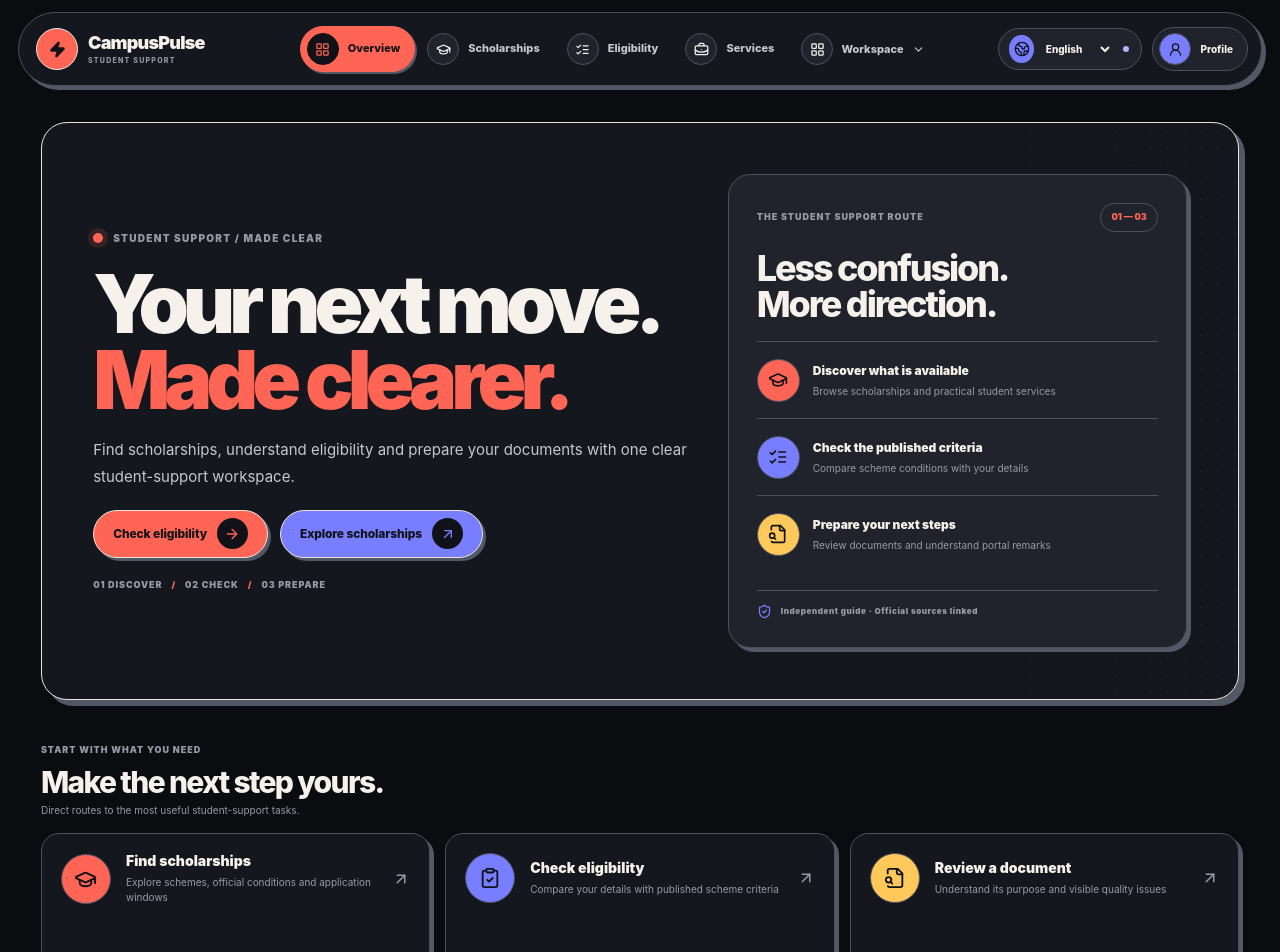
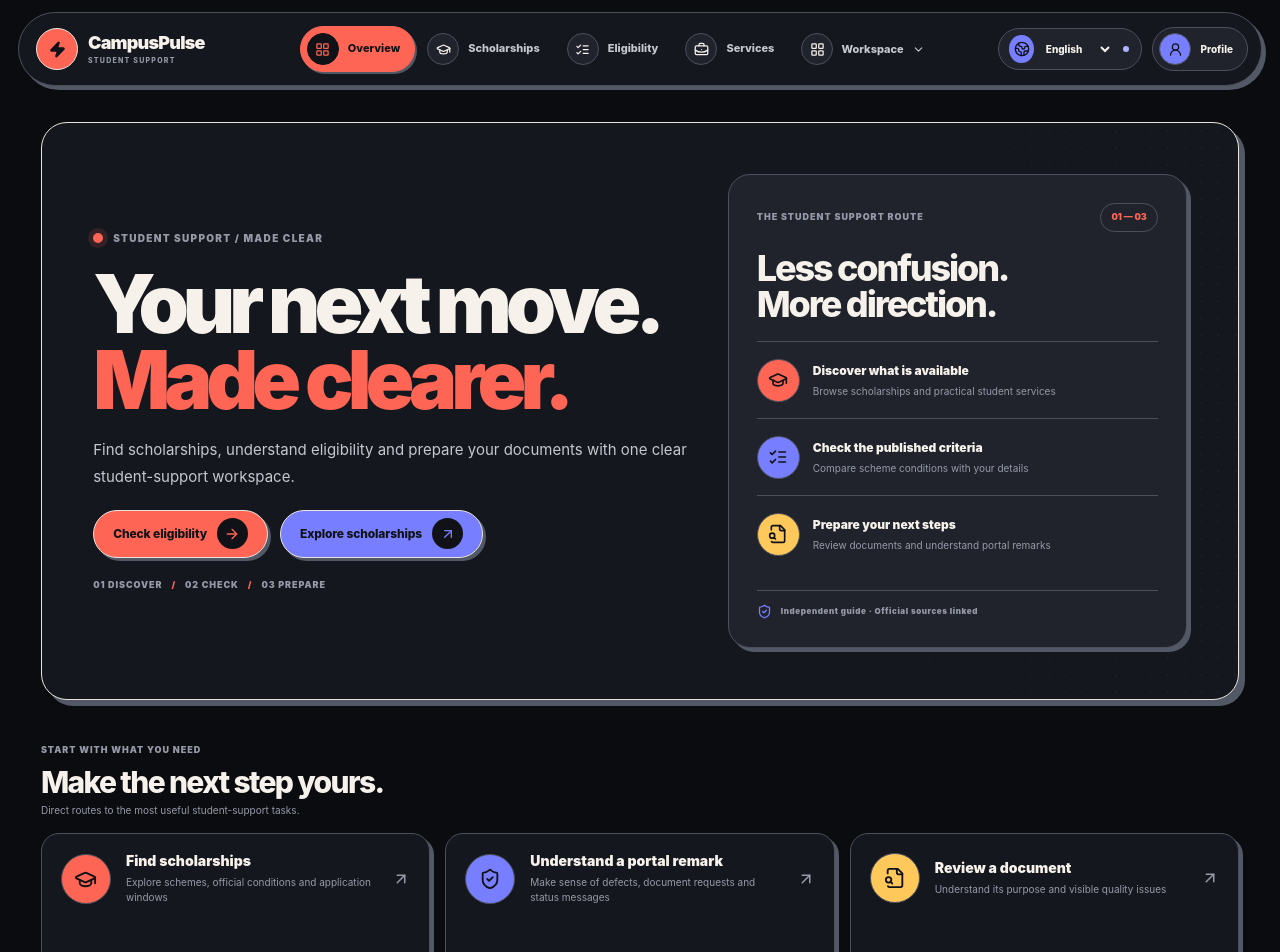
Before and after one commit to mdibrahim-ux/CampusPulse, a Next.js app: page /dashboard in a window 1280 px wide. Shown: the top 952 px of the page. Built offline with nearby package versions, Linux system fonts and the light colour scheme.

Commit message:
Preserve the portal-remark shortcut in overview tasks

```diff
--- a/app/dashboard/page.tsx
+++ b/app/dashboard/page.tsx
@@ -99,9 +99,9 @@ export default function DashboardPage(){
           <span className="overview-quick-copy"><b>Find scholarships</b><small>Explore schemes, official conditions and application windows</small></span>
           <ArrowUpRight size={18}/>
         </Link>
-        <Link href="/eligibility-checker" className="overview-quick-card quick-card-blue">
-          <span className="overview-quick-icon"><ClipboardCheck size={22}/></span>
-          <span className="overview-quick-copy"><b>Check eligibility</b><small>Compare your details with published scheme criteria</small></span>
+        <Link href="/rejection-analyzer" className="overview-quick-card quick-card-blue">
+          <span className="overview-quick-icon"><ShieldCheck size={22}/></span>
+          <span className="overview-quick-copy"><b>Understand a portal remark</b><small>Make sense of defects, document requests and status messages</small></span>
           <ArrowUpRight size={18}/>
         </Link>
         <Link href="/document-review" className="overview-quick-card quick-card-neutral">
```
